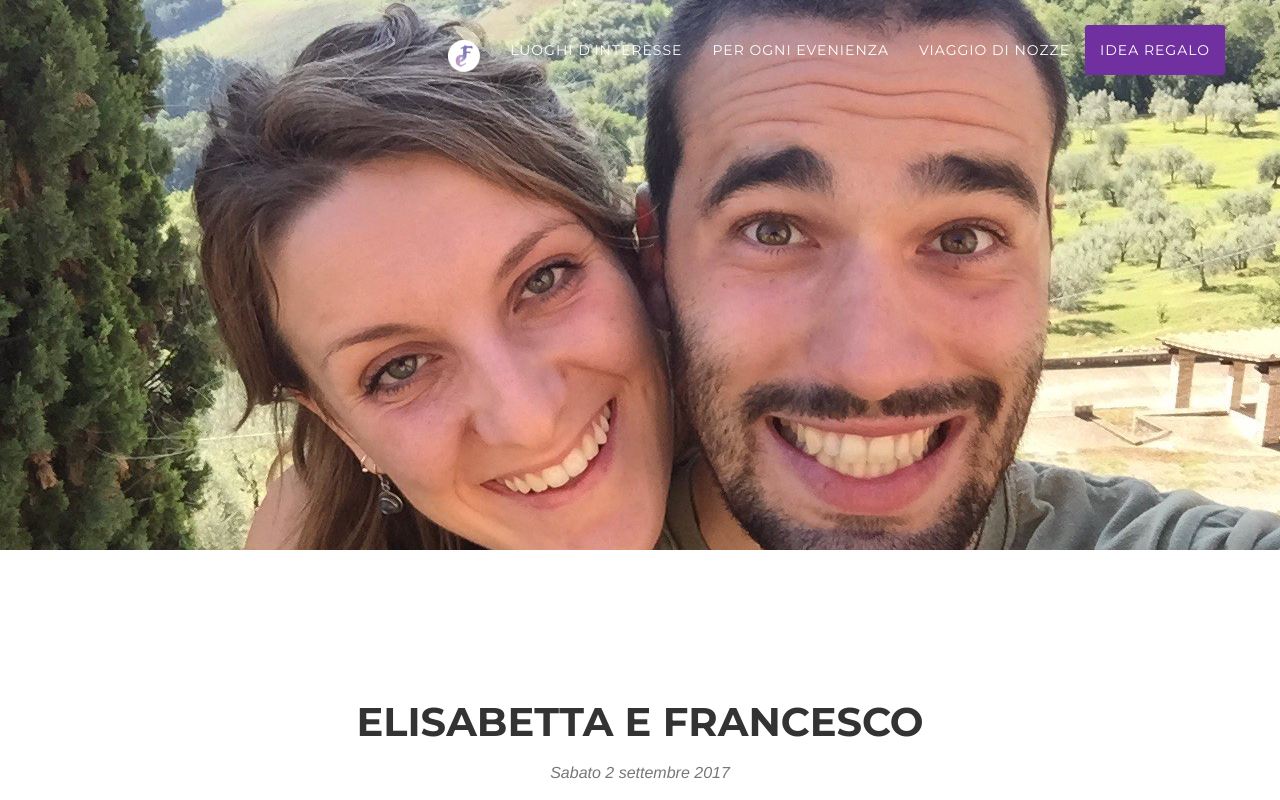
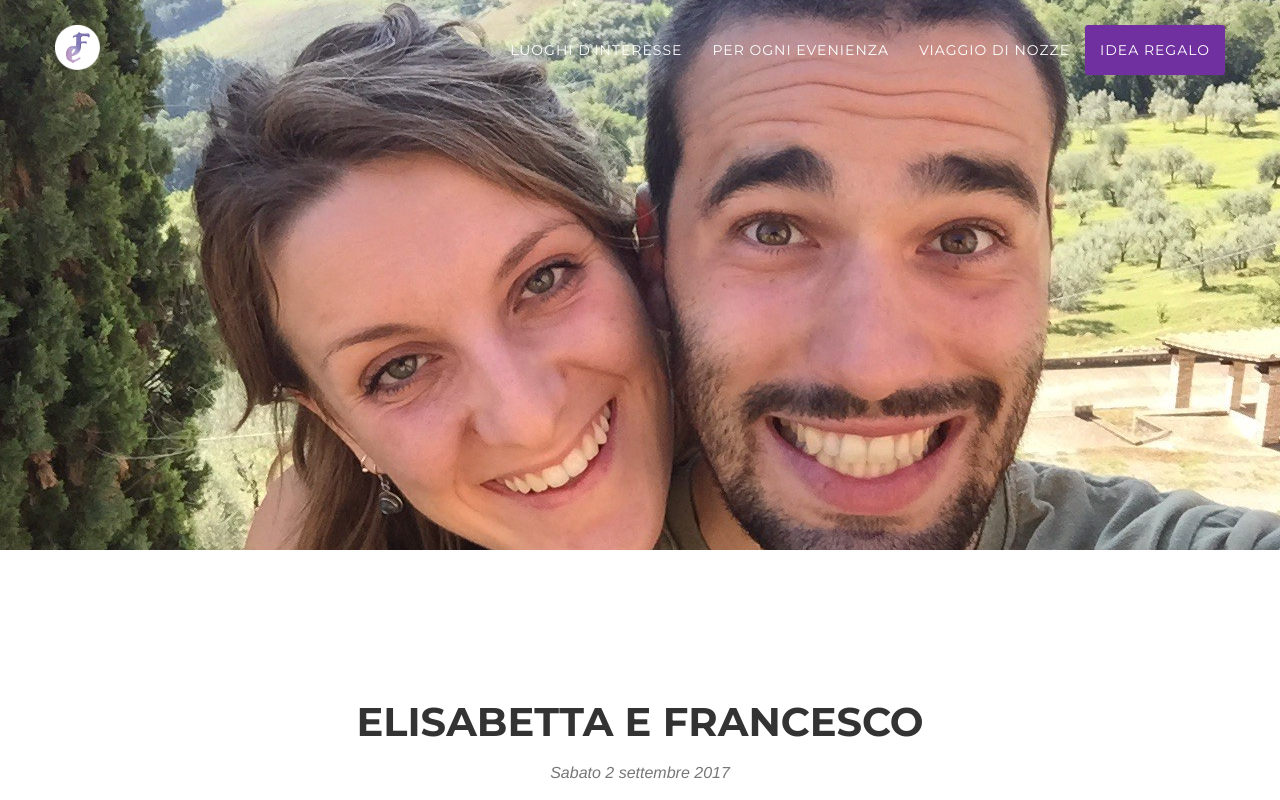
Before and after one commit to mattigab/sitoFraEli, a website: page index.html in a window 1280 px wide. Shown: the top 800 px of the page. Drawn offline with nearby package versions, Linux system fonts and the light colour scheme; a web font is replaced by a local one.

Commit message:
update header logo

```diff
--- a/index.html
+++ b/index.html
@@ -50,20 +50,12 @@
               <button type="button" class="navbar-toggle" data-toggle="collapse" data-target="#bs-example-navbar-collapse-1">
                   <span class="sr-only">Toggle navigation</span> Menu <i class="fa fa-bars"></i>
               </button>
- <!--               <a class="navbar-brand page-scroll" href="#page-top">
-                 Elisabetta e Francesco
-                </a> -->
+              <a class="navbar-brand page-scroll" href="#page-top"><img alt="Brand" src="img/FE-tondo.png"></a>
             </div>
 
             <!-- Collect the nav links, forms, and other content for toggling -->
             <div class="collapse navbar-collapse" id="bs-example-navbar-collapse-1">
               <ul class="nav navbar-nav navbar-right">
-                    <li class="hidden">
-                        <a href="#page-top"><img alt="Brand" src="img/FE.png"> <!-- TO FIX: SIZE in CSS--></a>
-                    </li>
-                    <li>
-                        <a class="page-scroll home" href="#page-top"><img alt="Brand" src="img/favicons/favicon-32x32.png"> <!-- TO FIX: SIZE in CSS--></a>
-                    </li>
                   <li>
                       <a class="page-scroll" href="#places">Luoghi d'interesse</a>
                   </li>
@@ -269,14 +261,7 @@
     <!-- Viaggio di nozze Section -->
     <section id="honeymoon" class="bg-light-gray">
         <div class="container">
-		<!--
-            <div class="row">
-                <div class="col-lg-12 text-center">
-                    <h2 class="section-heading">Viaggio di nozze</h2>
-                    <h3 class="section-subheading text-muted">Work in progress...</h3>
-                </div>
-            </div>
-		-->
+
             <div class="row">
                 <p class="text lead">Dopo tanto impegno ed attesa, per noi è giunto il momento di goderci il meritato riposo!</p>
                 <p class="text lead">Ci addentreremo in una terra meravigliosa e popolata da insolite creature: tra gazzelle e pinguini (<i>ci sono davvero!</i>), leoni e babbuini (<i>questi forse no...</i>), ti penseremo dal sud Africa!</p>
@@ -358,7 +343,6 @@
                 <img src="img/clessidra-sotto.png" alt="">
               </div>
             </div><!--trip-steps-->
-
         </div>
     </section>
 
--- a/less/agency.less
+++ b/less/agency.less
@@ -84,6 +84,7 @@ h1, h2, h3, h4, h5, h6 {
     background-color: @gray-darker;
     border-color: transparent;
     .navbar-brand {
+      padding: 7px 15px;
       color: @theme-primary;
       .script-font;
       &:hover,
@@ -91,6 +92,10 @@ h1, h2, h3, h4, h5, h6 {
       &:active,
       &.active {
           color: darken(@theme-primary, 10%);
+      }
+      img {
+        max-height: 40px;
+        padding: 0;
       }
     }
     .navbar-collapse {
@@ -157,8 +162,7 @@ h1, h2, h3, h4, h5, h6 {
             padding: 0px;
         }
         .navbar-brand>img {
-            heigth: 100%;
-            padding: 15px;
+            max-height: 45px;
             width: auto;
         }
         .navbar-nav>.active>a {
```
Also changed, not shown: css/agency.css, css/agency.min.css. Lines whose indentation alone changed are shown as unchanged.
